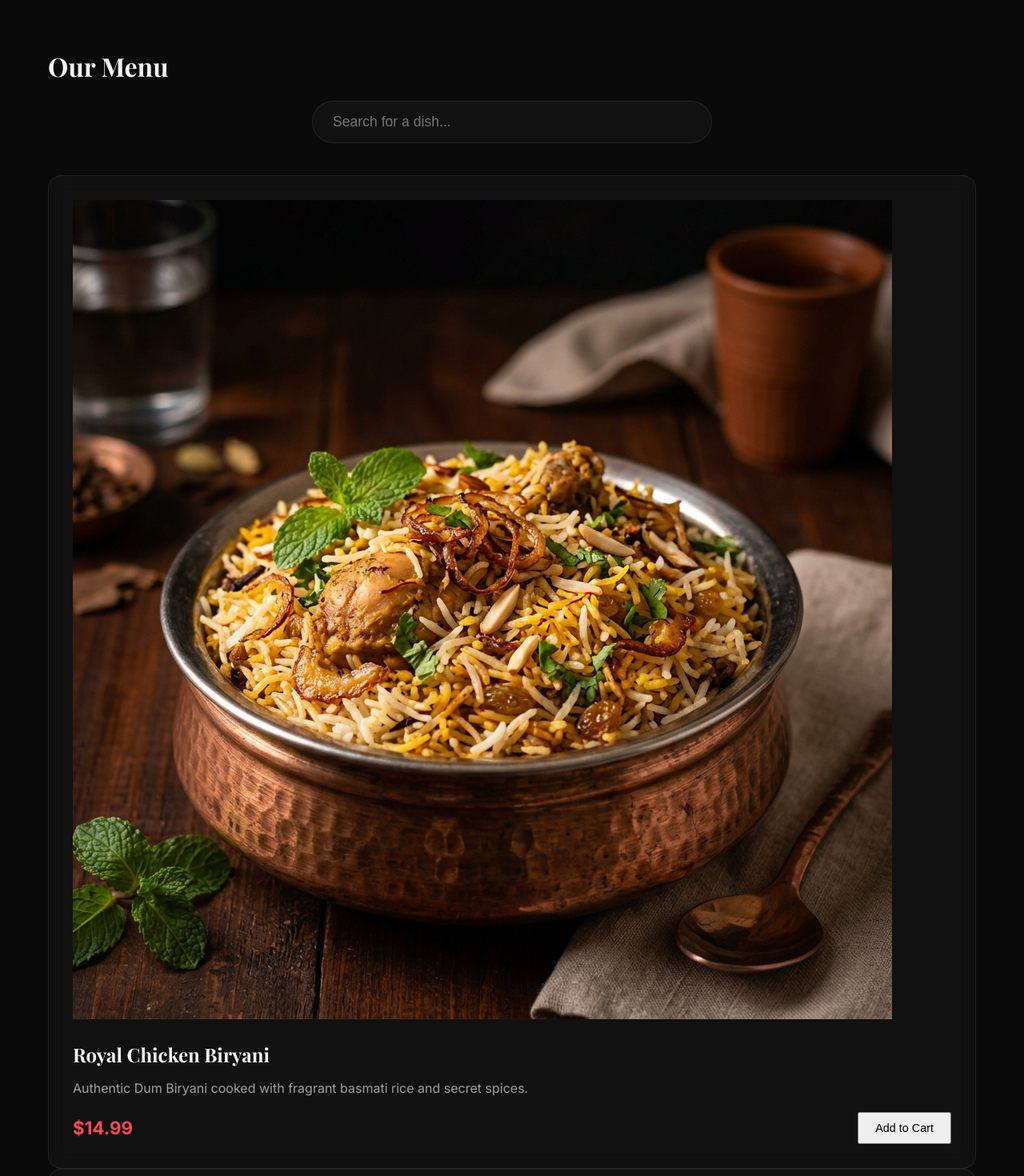
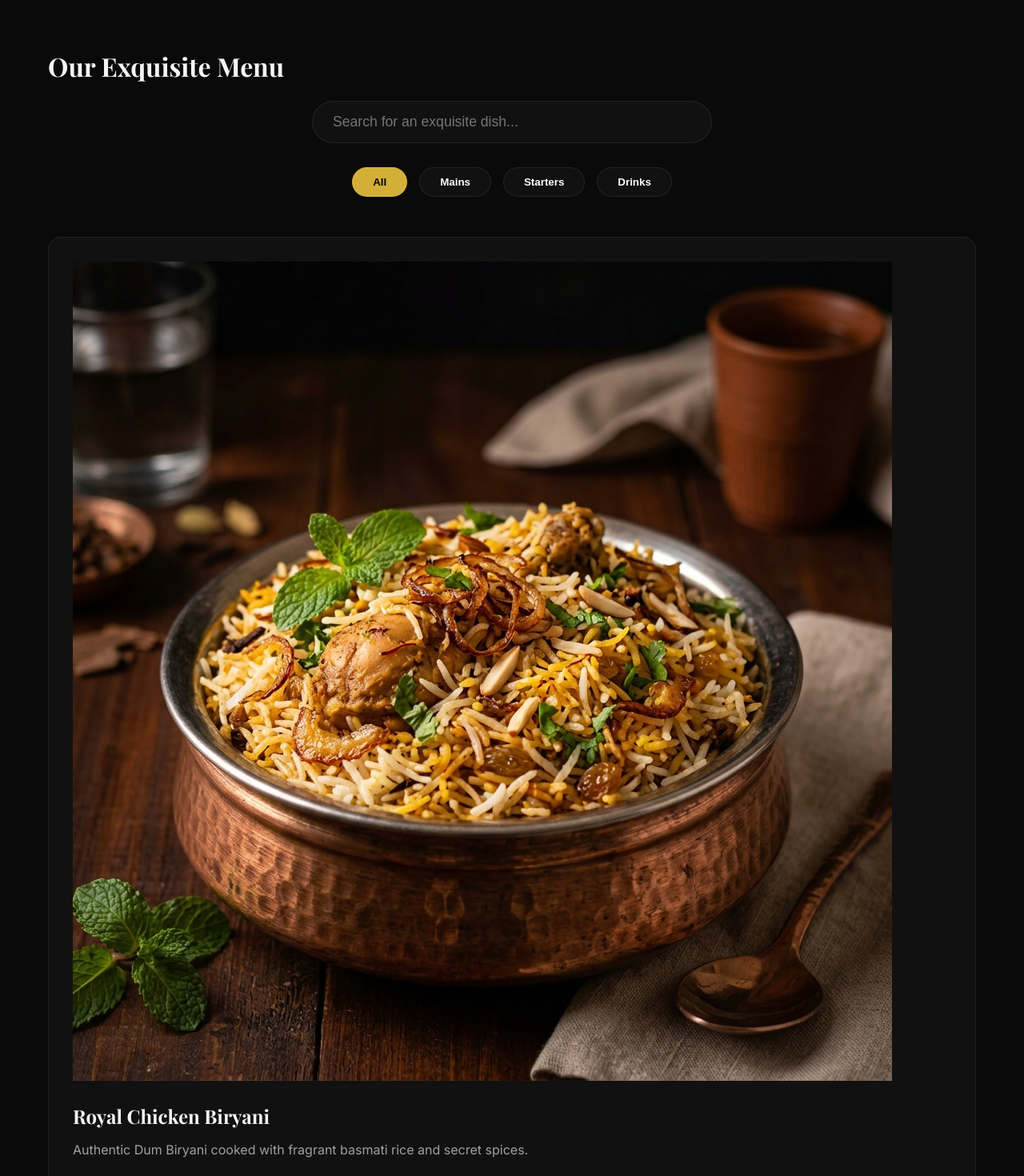
Before and after one commit to rohith123-php/restaurant, a Next.js app: page /menu in a window 1280 px wide. Shown: the part 80-1550 px from the top of the page at 80% size. Built offline with nearby package versions, Linux system fonts and the light colour scheme; a web font is replaced by a local one.

Commit message:
Enhance MenuPage with category filtering and UI updates

```diff
--- a/src/app/menu/page.js
+++ b/src/app/menu/page.js
@@ -6,6 +6,9 @@ export default function MenuPage() {
   const [menuItems, setMenuItems] = useState([]);
   const [loading, setLoading] = useState(true);
   const [searchQuery, setSearchQuery] = useState('');
+  const [activeCategory, setActiveCategory] = useState('All');
+  const [selectedDish, setSelectedDish] = useState(null);
+  const [spiceLevel, setSpiceLevel] = useState('Medium');
   const { addToCart } = useCart();
 
   useEffect(() => {
@@ -17,62 +20,151 @@ export default function MenuPage() {
       });
   }, []);
 
-  // Filter items based on search query
-  const filteredItems = menuItems.filter(item =>
-    item.name.toLowerCase().includes(searchQuery.toLowerCase()) ||
-    item.description.toLowerCase().includes(searchQuery.toLowerCase())
-  );
+  // Determine Category Tag from Item name to simulate DB categories
+  const getCategory = (item) => {
+    const name = item.name.toLowerCase();
+    if (name.includes('biryani') || name.includes('thali')) return 'Mains';
+    if (name.includes('curry') || name.includes('tikka')) return 'Mains';
+    if (name.includes('dosa') || name.includes('idli') || name.includes('crispy') || name.includes('fried')) return 'Starters';
+    return 'Drinks';
+  };
+
+  const filteredItems = menuItems.filter(item => {
+    const matchesSearch = item.name.toLowerCase().includes(searchQuery.toLowerCase()) ||
+                          item.description.toLowerCase().includes(searchQuery.toLowerCase());
+    const matchesCategory = activeCategory === 'All' || getCategory(item) === activeCategory;
+    return matchesSearch && matchesCategory;
+  });
 
   return (
     <div style={{ padding: '40px 20px', maxWidth: '1200px', margin: '0 auto' }}>
-      <h1 className="section-title animate-slide-up">Our <span>Menu</span></h1>
+      <h1 className="section-title animate-slide-up">Our Exquisite <span>Menu</span></h1>
 
-      {/* Search Bar */}
-      <div className="animate-slide-up delay-100" style={{ display: 'flex', justifyContent: 'center', marginBottom: '40px' }}>
+      {/* Search & Category Layout */}
+      <div style={{ display: 'flex', flexDirection: 'column', alignItems: 'center', gap: '30px', marginBottom: '50px' }}>
         <input
           type="text"
-          placeholder="Search for a dish..."
+          placeholder="Search for an exquisite dish..."
           value={searchQuery}
           onChange={(e) => setSearchQuery(e.target.value)}
           style={{
-            padding: '15px 25px',
-            width: '100%',
-            maxWidth: '500px',
-            borderRadius: '30px',
-            border: '1px solid var(--glass-border)',
-            background: 'var(--glass-bg)',
-            color: 'white',
-            fontSize: '1.1rem',
-            outline: 'none'
+            padding: '15px 25px', width: '100%', maxWidth: '500px',
+            borderRadius: '30px', border: '1px solid var(--glass-border)',
+            background: 'var(--glass-bg)', color: 'white', fontSize: '1.1rem', outline: 'none'
           }}
         />
+
+        {/* Category Pills */}
+        <div style={{ display: 'flex', gap: '15px', flexWrap: 'wrap', justifyContent: 'center' }}>
+          {['All', 'Mains', 'Starters', 'Drinks'].map((category) => (
+            <button
+              key={category}
+              onClick={() => setActiveCategory(category)}
+              style={{
+                padding: '10px 25px', borderRadius: '30px', border: '1px solid var(--glass-border)',
+                background: activeCategory === category ? 'var(--accent)' : 'var(--glass-bg)',
+                color: activeCategory === category ? 'black' : 'white',
+                fontWeight: '600', cursor: 'pointer', transition: 'all 0.3s'
+              }}
+            >
+              {category}
+            </button>
+          ))}
+        </div>
       </div>
 
       {loading ? (
         <div style={{ textAlign: 'center', padding: '50px' }}>
-          <h2 style={{ color: 'var(--primary)' }}>Loading Menu...</h2>
+          <h2 style={{ color: 'var(--accent)' }}>Sourcing Flavors...</h2>
         </div>
       ) : (
         <div className="grid-3">
           {filteredItems.length > 0 ? (
             filteredItems.map((item, index) => (
-              <div key={item.id} className={`glass-card animate-slide-up delay-${(index % 3 + 1) * 100}`}>
+              <div
+                key={item.id}
+                className="glass-card animate-slide-up"
+                style={{ cursor: 'pointer' }}
+                onClick={() => {
+                  setSelectedDish(item);
+                  setSpiceLevel('Medium');
+                }}
+              >
                 <div className="card-image-wrapper">
                   <img src={item.image} alt={item.name} />
                 </div>
                 <h3 style={{ fontSize: '1.5rem', marginBottom: '10px' }}>{item.name}</h3>
-                <p style={{ color: 'var(--text-muted)', marginBottom: '20px' }}>{item.description}</p>
-                <div style={{ display: 'flex', justifyContent: 'space-between', alignItems: 'center' }}>
-                  <span style={{ fontSize: '1.4rem', fontWeight: 'bold', color: 'var(--primary)' }}>${item.price.toFixed(2)}</span>
-                  <button onClick={() => addToCart(item)} className="btn-primary" style={{ padding: '10px 20px', fontSize: '0.9rem' }}>Add to Cart</button>
+                <p style={{ color: 'var(--text-muted)', marginBottom: '20px', height: '45px', overflow: 'hidden' }}>{item.description}</p>
+                <div style={{ display: 'flex', justifyContent: 'space-between', alignItems: 'center' }} onClick={(e) => e.stopPropagation()}>
+                  <span style={{ fontSize: '1.4rem', fontWeight: 'bold', color: 'var(--accent)' }}>${item.price.toFixed(2)}</span>
+                  <button onClick={() => addToCart(item)} className="btn-primary" style={{ padding: '8px 18px', fontSize: '0.85rem' }}>
+                    Add to Cart
+                  </button>
                 </div>
               </div>
             ))
           ) : (
             <div style={{ gridColumn: '1 / -1', textAlign: 'center', padding: '40px' }}>
-              <h3>No dishes found matching your search.</h3>
+              <h3>No culinary items match your criteria.</h3>
             </div>
           )}
+        </div>
+      )}
+
+      {/* Dish Detailed Modal Overlay */}
+      {selectedDish && (
+        <div
+          onClick={() => setSelectedDish(null)}
+          style={{ position: 'fixed', top: 0, left: 0, width: '100vw', height: '100vh', background: 'rgba(0,0,0,0.7)', backdropFilter: 'blur(10px)', zIndex: 1000, display: 'flex', justifyContent: 'center', alignItems: 'center' }}
+        >
+          <div
+            onClick={(e) => e.stopPropagation()}
+            className="glass-card"
+            style={{ width: '90%', maxWidth: '600px', padding: '40px', background: 'var(--dark)' }}
+          >
+            <div style={{ display: 'flex', justifyContent: 'space-between', alignItems: 'flex-start', marginBottom: '20px' }}>
+              <h2 style={{ margin: 0, fontSize: '2.2rem' }}>{selectedDish.name}</h2>
+              <button onClick={() => setSelectedDish(null)} style={{ background: 'transparent', border: 'none', color: 'white', fontSize: '1.5rem', cursor: 'pointer' }}>✕</button>
+            </div>
+
+            <img src={selectedDish.image} alt={selectedDish.name} style={{ width: '100%', height: '250px', objectFit: 'cover', borderRadius: '12px', marginBottom: '20px' }} />
+
+            <p style={{ color: 'var(--text-muted)', lineHeight: '1.6', fontSize: '1.1rem', marginBottom: '20px' }}>{selectedDish.description}</p>
+
+            {/* Custom Options */}
+            <div style={{ marginBottom: '30px' }}>
+              <h4 style={{ margin: '0 0 10px 0', color: 'white' }}>Customize Spice Level</h4>
+              <div style={{ display: 'flex', gap: '10px' }}>
+                {['Mild', 'Medium', 'Hot'].map((level) => (
+                  <button
+                    key={level}
+                    onClick={() => setSpiceLevel(level)}
+                    style={{
+                      flex: 1, padding: '10px', borderRadius: '8px', border: '1px solid var(--glass-border)',
+                      background: spiceLevel === level ? 'var(--accent)' : 'rgba(255,255,255,0.05)',
+                      color: spiceLevel === level ? 'black' : 'white', cursor: 'pointer', fontWeight: 'bold'
+                    }}
+                  >
+                    {level}
+                  </button>
+                ))}
+              </div>
+            </div>
+
+            <div style={{ display: 'flex', justifyContent: 'space-between', alignItems: 'center' }}>
+              <span style={{ fontSize: '1.8rem', fontWeight: 'bold', color: 'var(--accent)' }}>${selectedDish.price.toFixed(2)}</span>
+              <button
+                onClick={() => {
+                  addToCart({ ...selectedDish, name: `${selectedDish.name} (${spiceLevel})` });
+                  setSelectedDish(null);
+                }}
+                className="btn-primary"
+                style={{ padding: '12px 30px' }}
+              >
+                Add to Cart
+              </button>
+            </div>
+          </div>
         </div>
       )}
     </div>
```
